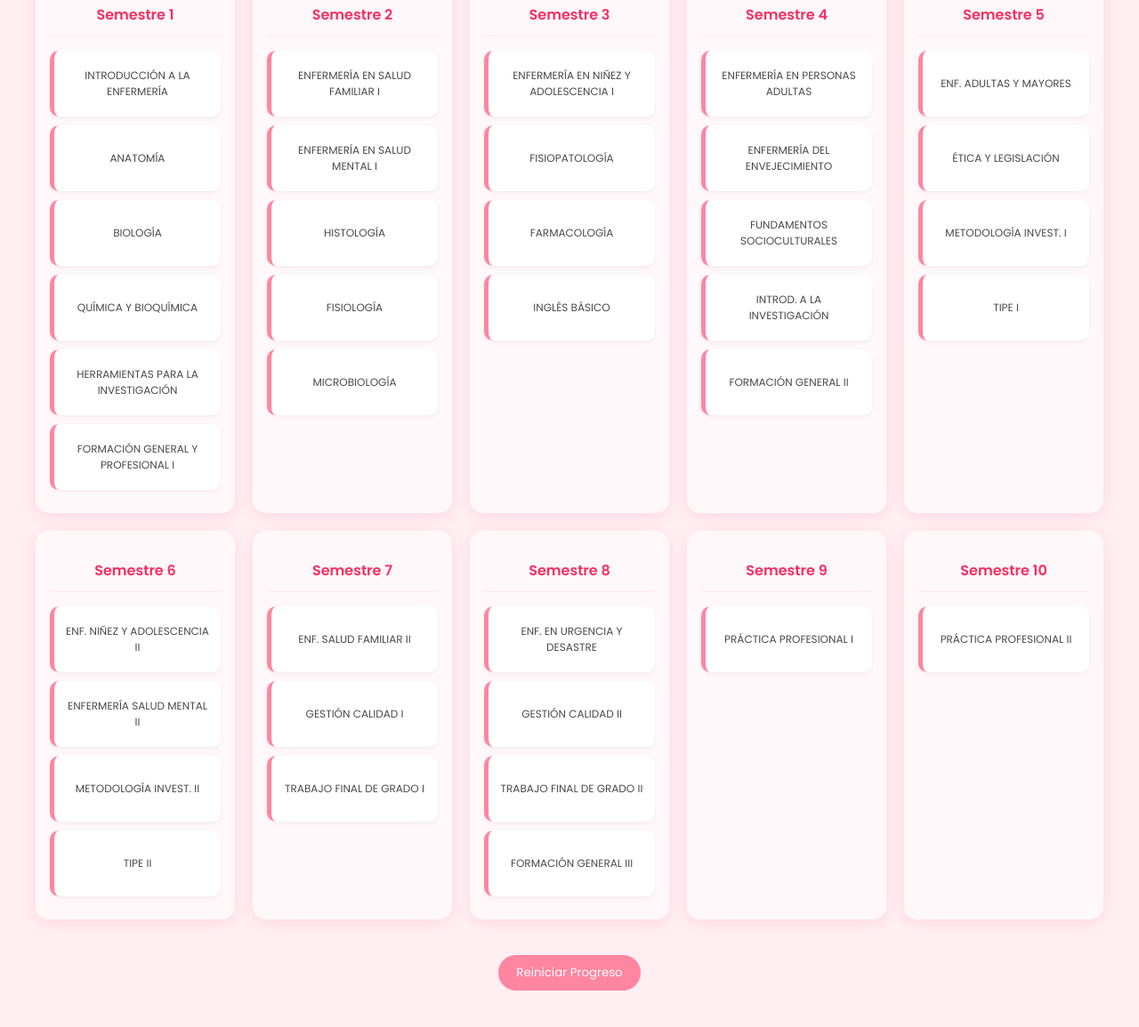
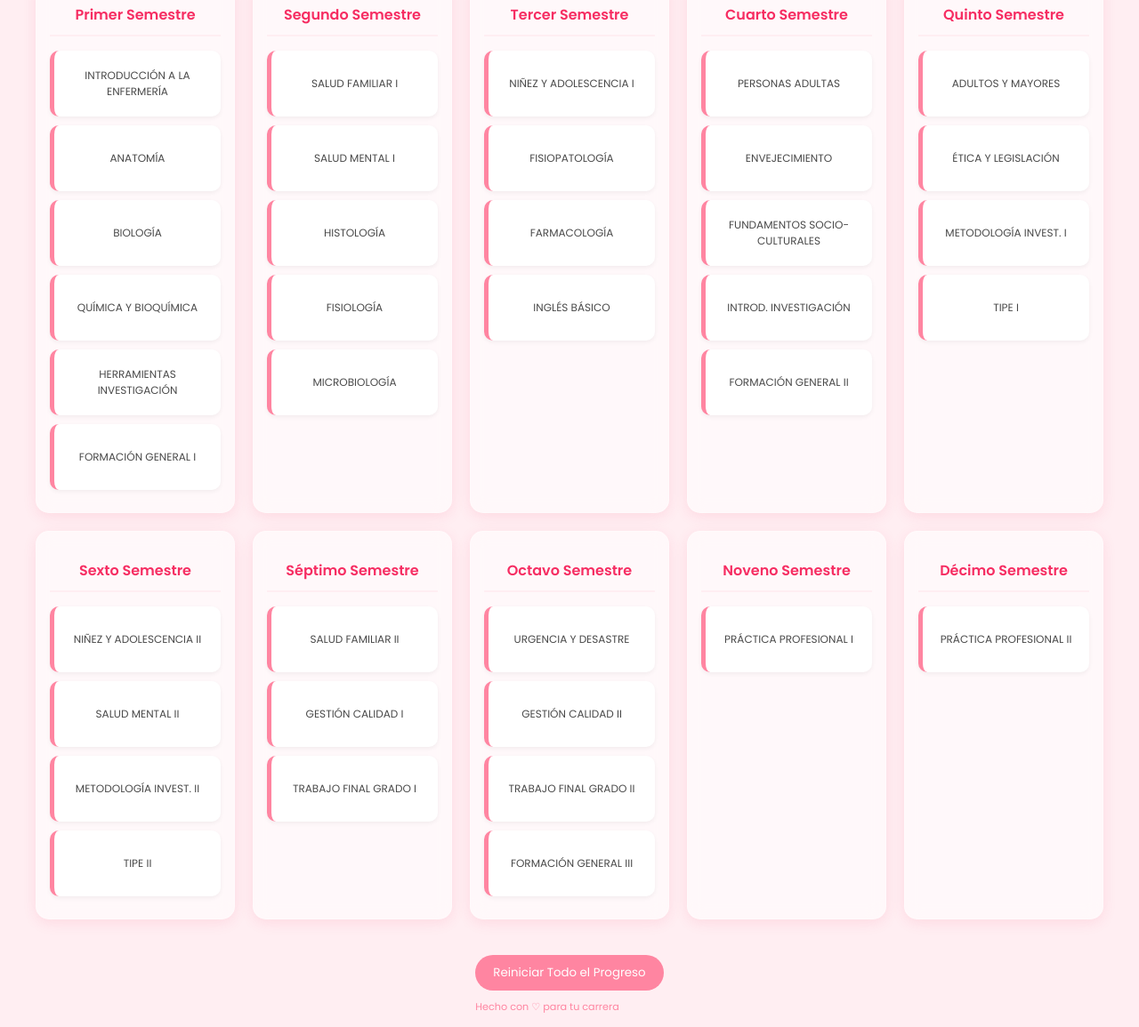
Before and after one commit to floresmarinas/enfermeria-uv, a plain HTML site: page index.html in a window 1280 px wide. Shown: the part 197-1352 px from the top of the page at 89% size. Before the commit the page ends 1331 px from the top, so only its background shows below. Drawn offline with Linux system fonts and the light colour scheme.

Commit message:
Update index.html

```diff
--- a/index.html
+++ b/index.html
@@ -3,7 +3,7 @@
 <head>
     <meta charset="UTF-8">
     <meta name="viewport" content="width=device-width, initial-scale=1.0">
-    <title>Malla Interactiva Enfermería</title>
+    <title>Malla Enfermería UV - Interactiva</title>
     <link rel="stylesheet" href="estilos.css">
     <link href="https://fonts.googleapis.com/css2?family=Poppins:wght@300;400;600&display=swap" rel="stylesheet">
 </head>
@@ -11,90 +11,91 @@
 
     <header>
         <h1>Mi Camino en Enfermería</h1>
-        <p id="quote" class="quote">"El cuidado es la esencia de nuestra profesión."</p>
+        <p id="quote" class="quote">"Cuidar es un arte que requiere un corazón dedicado."</p>
     </header>
 
-    <main class="malla-container" id="malla">
+    <main class="malla-container">
         <div class="semestre" data-sem="1">
-            <h3>Semestre 1</h3>
+            <h3>Primer Semestre</h3>
             <div class="ramo" id="intro_enf">INTRODUCCIÓN A LA ENFERMERÍA</div>
             <div class="ramo" id="anatomia">ANATOMÍA</div>
             <div class="ramo" id="biologia">BIOLOGÍA</div>
             <div class="ramo" id="quimica">QUÍMICA Y BIOQUÍMICA</div>
-            <div class="ramo" id="herramientas_inv">HERRAMIENTAS PARA LA INVESTIGACIÓN</div>
-            <div class="ramo" id="formacion_1">FORMACIÓN GENERAL Y PROFESIONAL I</div>
+            <div class="ramo" id="herramientas_inv">HERRAMIENTAS INVESTIGACIÓN</div>
+            <div class="ramo" id="formacion_1">FORMACIÓN GENERAL I</div>
         </div>
 
         <div class="semestre" data-sem="2">
-            <h3>Semestre 2</h3>
-            <div class="ramo" id="salud_fam_1" data-req="intro_enf">ENFERMERÍA EN SALUD FAMILIAR I</div>
-            <div class="ramo" id="salud_mental_1">ENFERMERÍA EN SALUD MENTAL I</div>
+            <h3>Segundo Semestre</h3>
+            <div class="ramo" id="salud_fam_1" data-req="intro_enf">SALUD FAMILIAR I</div>
+            <div class="ramo" id="salud_mental_1">SALUD MENTAL I</div>
             <div class="ramo" id="histologia" data-req="anatomia,biologia">HISTOLOGÍA</div>
             <div class="ramo" id="fisiologia" data-req="anatomia,biologia">FISIOLOGÍA</div>
             <div class="ramo" id="microbio" data-req="quimica">MICROBIOLOGÍA</div>
         </div>
 
         <div class="semestre" data-sem="3">
-            <h3>Semestre 3</h3>
-            <div class="ramo" id="ninez_1" data-req="intro_enf">ENFERMERÍA EN NIÑEZ Y ADOLESCENCIA I</div>
+            <h3>Tercer Semestre</h3>
+            <div class="ramo" id="ninez_1" data-req="intro_enf">NIÑEZ Y ADOLESCENCIA I</div>
             <div class="ramo" id="fisiopato" data-req="fisiologia,histologia">FISIOPATOLOGÍA</div>
             <div class="ramo" id="farma" data-req="fisiologia,quimica">FARMACOLOGÍA</div>
             <div class="ramo" id="ingles">INGLÉS BÁSICO</div>
         </div>
 
         <div class="semestre" data-sem="4">
-            <h3>Semestre 4</h3>
-            <div class="ramo" id="adultos" data-req="fisiopato,farma">ENFERMERÍA EN PERSONAS ADULTAS</div>
-            <div class="ramo" id="envejecimiento">ENFERMERÍA DEL ENVEJECIMIENTO</div>
-            <div class="ramo" id="socio_enf">FUNDAMENTOS SOCIOCULTURALES</div>
-            <div class="ramo" id="intro_inv" data-req="herramientas_inv">INTROD. A LA INVESTIGACIÓN</div>
+            <h3>Cuarto Semestre</h3>
+            <div class="ramo" id="adultos" data-req="fisiopato,farma">PERSONAS ADULTAS</div>
+            <div class="ramo" id="envejecimiento">ENVEJECIMIENTO</div>
+            <div class="ramo" id="socio_enf">FUNDAMENTOS SOCIO-CULTURALES</div>
+            <div class="ramo" id="intro_inv" data-req="herramientas_inv">INTROD. INVESTIGACIÓN</div>
             <div class="ramo" id="formacion_2" data-req="formacion_1">FORMACIÓN GENERAL II</div>
         </div>
 
         <div class="semestre" data-sem="5">
-            <h3>Semestre 5</h3>
-            <div class="ramo" id="adulto_mayor" data-req="adultos">ENF. ADULTAS Y MAYORES</div>
+            <h3>Quinto Semestre</h3>
+            <div class="ramo" id="adulto_mayor" data-req="adultos">ADULTOS Y MAYORES</div>
             <div class="ramo" id="etica">ÉTICA Y LEGISLACIÓN</div>
             <div class="ramo" id="metod_inv_1" data-req="intro_inv">METODOLOGÍA INVEST. I</div>
             <div class="ramo" id="tipe_1" data-req="ALL_1_4">TIPE I</div>
         </div>
 
         <div class="semestre" data-sem="6">
-            <h3>Semestre 6</h3>
-            <div class="ramo" id="ninez_2" data-req="ninez_1">ENF. NIÑEZ Y ADOLESCENCIA II</div>
-            <div class="ramo" id="salud_mental_2" data-req="salud_mental_1">ENFERMERÍA SALUD MENTAL II</div>
+            <h3>Sexto Semestre</h3>
+            <div class="ramo" id="ninez_2" data-req="ninez_1">NIÑEZ Y ADOLESCENCIA II</div>
+            <div class="ramo" id="salud_mental_2" data-req="salud_mental_1">SALUD MENTAL II</div>
             <div class="ramo" id="metod_inv_2" data-req="metod_inv_1">METODOLOGÍA INVEST. II</div>
             <div class="ramo" id="tipe_2" data-req="tipe_1">TIPE II</div>
         </div>
 
         <div class="semestre" data-sem="7">
-            <h3>Semestre 7</h3>
-            <div class="ramo" id="salud_fam_2" data-req="salud_fam_1">ENF. SALUD FAMILIAR II</div>
+            <h3>Séptimo Semestre</h3>
+            <div class="ramo" id="salud_fam_2" data-req="salud_fam_1">SALUD FAMILIAR II</div>
             <div class="ramo" id="gestion_1" data-req="tipe_2">GESTIÓN CALIDAD I</div>
-            <div class="ramo" id="tfg_1" data-req="metod_inv_2">TRABAJO FINAL DE GRADO I</div>
+            <div class="ramo" id="tfg_1" data-req="metod_inv_2">TRABAJO FINAL GRADO I</div>
         </div>
 
         <div class="semestre" data-sem="8">
-            <h3>Semestre 8</h3>
-            <div class="ramo" id="urgencias">ENF. EN URGENCIA Y DESASTRE</div>
+            <h3>Octavo Semestre</h3>
+            <div class="ramo" id="urgencias">URGENCIA Y DESASTRE</div>
             <div class="ramo" id="gestion_2" data-req="gestion_1">GESTIÓN CALIDAD II</div>
-            <div class="ramo" id="tfg_2" data-req="tfg_1">TRABAJO FINAL DE GRADO II</div>
+            <div class="ramo" id="tfg_2" data-req="tfg_1">TRABAJO FINAL GRADO II</div>
             <div class="ramo" id="formacion_3" data-req="formacion_2">FORMACIÓN GENERAL III</div>
         </div>
 
         <div class="semestre" data-sem="9">
-            <h3>Semestre 9</h3>
+            <h3>Noveno Semestre</h3>
             <div class="ramo" id="practica_1" data-req="ALL_1_8">PRÁCTICA PROFESIONAL I</div>
         </div>
 
         <div class="semestre" data-sem="10">
-            <h3>Semestre 10</h3>
+            <h3>Décimo Semestre</h3>
             <div class="ramo" id="practica_2" data-req="practica_1">PRÁCTICA PROFESIONAL II</div>
         </div>
     </main>
 
     <footer>
-        <button id="reset-btn">Reiniciar Progreso</button>
+        <button id="reset-btn">Reiniciar Todo el Progreso</button>
+        <p style="font-size: 0.7rem; margin-top: 10px; color: #ff85a1;">Hecho con ♡ para tu carrera</p>
     </footer>
 
     <script src="script.js"></script>
```
